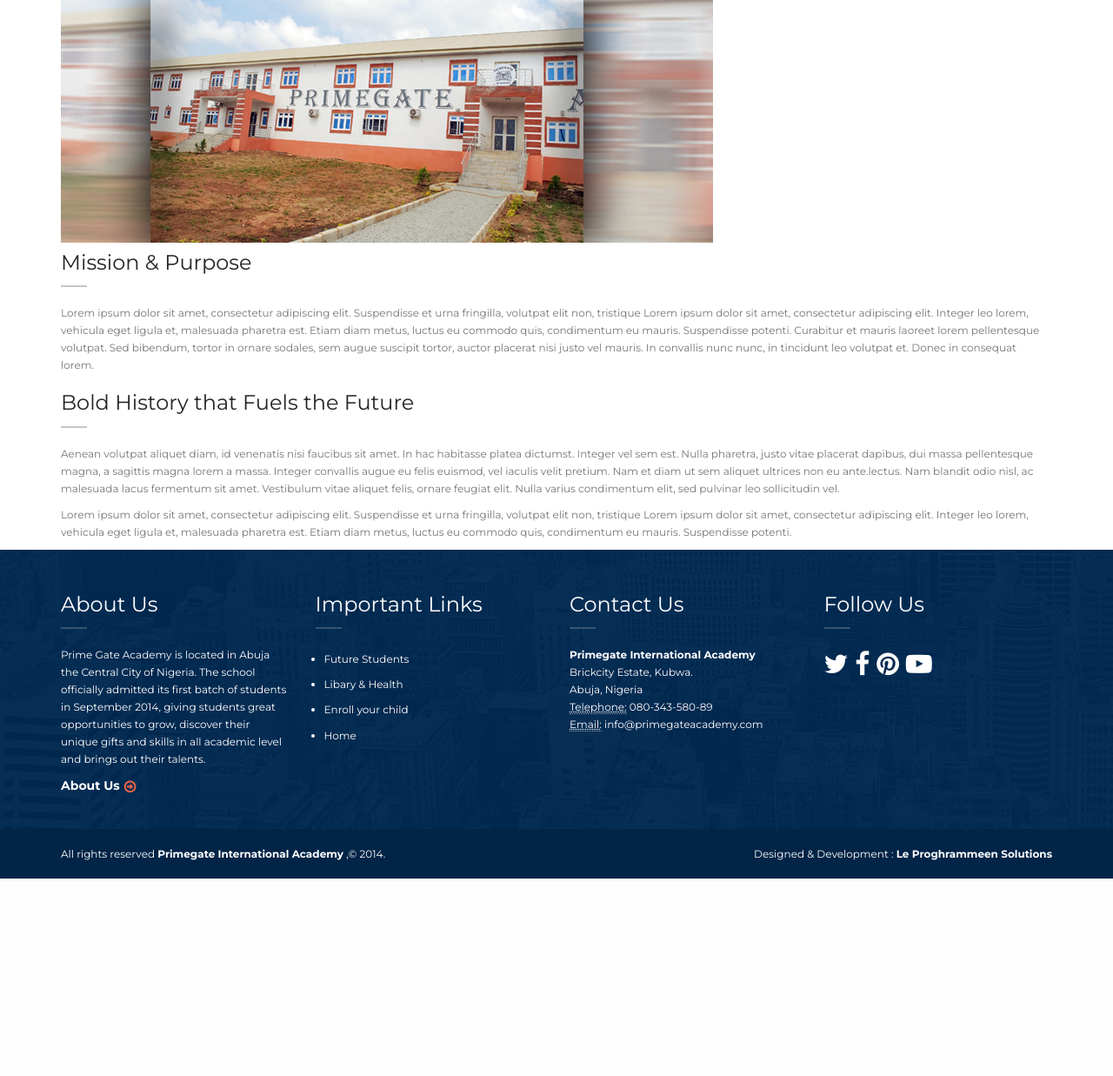
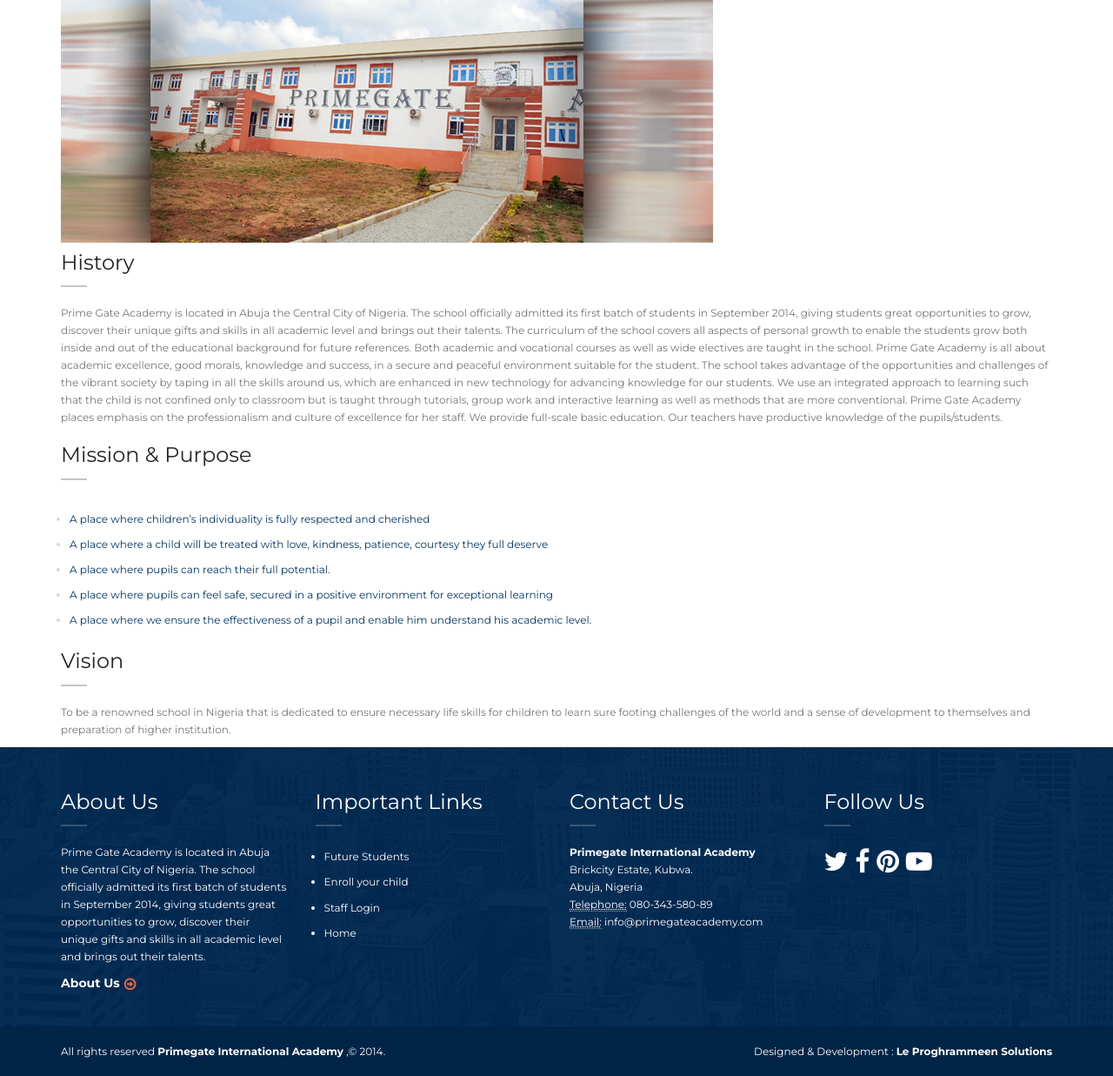
Before and after one commit to hakimkal/primegate, a Django app: page /about/ in a window 1280 px wide. Shown: the part 308-1545 px from the top of the page at 87% size. Before the commit the page ends 1318 px from the top, so only its background shows below. Run offline with Django 3.2, Linux system fonts and the light colour scheme; parts of the project's set-up code (start-up, migrations or seed data) failed here and were passed over; some libraries are stand-ins or nearby versions.

Commit message:
about us page content fixed

```diff
--- a/templates/footer.html
+++ b/templates/footer.html
@@ -21,8 +21,9 @@
                         <ul class="list-links">
                             <li><a href="#">Future Students</a></li>
 
-                            <li><a href="#">Libary & Health</a></li>
+
                             <li><a href="#">Enroll your child</a></li>
+							 <li><a href="/admin">Staff Login</a></li>
 							  <li><a href="{% url 'home' %}">Home</a></li>
                         </ul>
                     </aside>
--- a/templates/publicpages/about.html
+++ b/templates/publicpages/about.html
@@ -20,30 +20,34 @@
                     <section id="about">
                         <header><h1>About Primegate International Academy</h1></header>
                         <img src="{% static "img/about-us-head-img.jpg" %}"><br/>
+
+                            <h2>History </h2>
+                            <p>
+                                Prime Gate Academy is located in Abuja the Central City of Nigeria. The school officially admitted its first batch of students in September 2014, giving students great opportunities to grow, discover their unique gifts and skills in all academic level and brings out their talents. The curriculum of the school covers all aspects of personal growth to enable the students grow both inside and out of the educational background for future references. Both academic and vocational courses as well as wide electives are taught in the school.
+Prime Gate Academy is all about academic excellence, good morals, knowledge and success, in a secure and peaceful environment suitable for the student. The school takes advantage of the opportunities and challenges of the vibrant society by taping in all the skills around us, which are enhanced in new technology for advancing knowledge for our students. We use an integrated approach to learning such that the child is not confined only to classroom but is taught through tutorials, group work and interactive learning as well as methods that are more conventional. Prime Gate Academy places emphasis on the professionalism and culture of excellence for her staff. We provide full-scale basic education. Our teachers have productive knowledge of the pupils/students.
+                            </p>
                         <h2>Mission & Purpose</h2>
                         <p>
-                            Lorem ipsum dolor sit amet, consectetur adipiscing elit. Suspendisse et urna fringilla,
-                            volutpat elit non, tristique Lorem ipsum dolor sit amet, consectetur adipiscing elit. Integer leo lorem,
-                            vehicula eget ligula et, malesuada pharetra est. Etiam diam metus, luctus eu commodo quis, condimentum
-                            eu mauris. Suspendisse potenti. Curabitur et mauris laoreet lorem pellentesque volutpat. Sed bibendum,
-                            tortor in ornare sodales, sem augue suscipit tortor, auctor placerat nisi justo vel mauris. In convallis
-                            nunc nunc, in tincidunt leo volutpat et. Donec in consequat lorem.
+                            <ul class="list-links">
+                            <li><a href="#"> A place where children’s individuality is fully respected and cherished</a></li>
+                            <li><a href="#">A place where a child will be treated with love, kindness, patience, courtesy they full deserve</a></li>
+                            <li><a href="#">A place where pupils can reach their full potential.</a></li>
+                            <li><a href="#">A place where pupils can feel safe, secured in a positive environment for exceptional learning </a></li>
+                            <li><a href="#">
+A place where we ensure the effectiveness of a pupil and enable him understand his academic level.</a></li>
+
+
+
+
+
+                        </ul>
                         </p>
-                        <h2>Bold History that Fuels the Future</h2>
+                        <h2>Vision</h2>
                         <p>
-                            Aenean volutpat aliquet diam, id venenatis nisi faucibus sit amet. In hac habitasse platea dictumst.
-                            Integer vel sem est. Nulla pharetra, justo vitae placerat dapibus, dui massa pellentesque magna, a
-                            sagittis magna lorem a massa. Integer convallis augue eu felis euismod, vel iaculis velit pretium.
-                            Nam et diam ut sem aliquet ultrices non eu ante.lectus. Nam blandit odio nisl, ac malesuada lacus
-                            fermentum sit amet. Vestibulum vitae aliquet felis, ornare feugiat elit. Nulla varius condimentum
-                            elit, sed pulvinar leo sollicitudin vel.
+                              To be a renowned school in Nigeria that is dedicated to ensure necessary life skills for children to learn sure footing challenges of the world and a sense of development to themselves and preparation of higher institution.
+
                         </p>
-                        <p>
-                            Lorem ipsum dolor sit amet, consectetur adipiscing elit. Suspendisse et urna fringilla,
-                            volutpat elit non, tristique Lorem ipsum dolor sit amet, consectetur adipiscing elit. Integer leo lorem,
-                            vehicula eget ligula et, malesuada pharetra est. Etiam diam metus, luctus eu commodo quis, condimentum
-                            eu mauris. Suspendisse potenti.
-                        </p>
+
 
                     </section>
                 </div><!-- /#page-main -->
```
Also changed, not shown: templates/publicpages/homeslides/about.html (deleted, +0 -58 lines).
